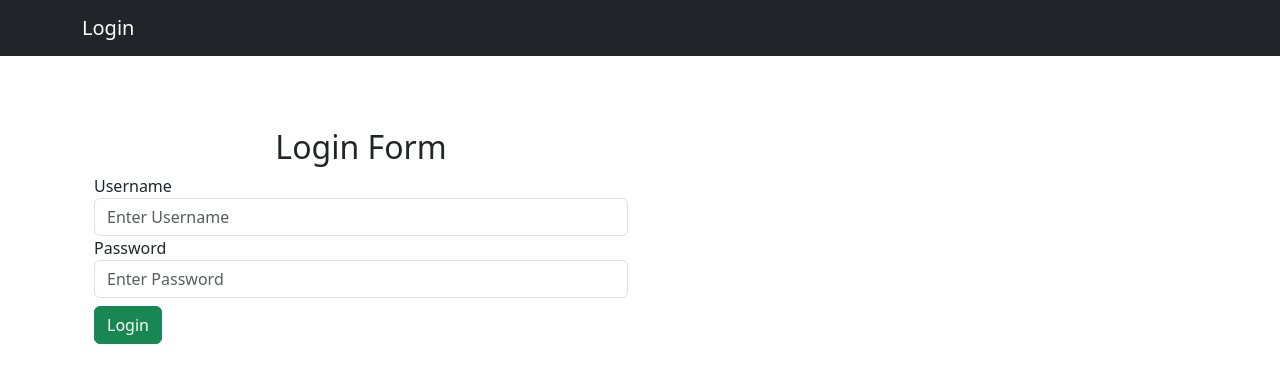
After one commit to kbrieva/my-employee-app, a Django app: page /users/login in a window 1280 px wide. The commit adds this page. Shown: the top 383 px of the page. Run offline with Django 5.2, Linux system fonts and the light colour scheme.

Commit message:
Adding user permission and authentication

```diff
--- a/templates/partials/_navbar.html
+++ b/templates/partials/_navbar.html
@@ -1,7 +1,13 @@
-<nav class="navbar navbar-dark bg-dark mb-4">
+<nav class="navbar navbar-dark bg-dark mb-4 text-center">
     <div class="container">
+        {% if request.user.is_authenticated %}
         <a href="/users" class="navbar-brand">Users</a>
-        <a href="add" class="navbar-brand">Add New</a>
-        <a href="" class="navbar-brand">Login</a>
+        <a href="/users/add" class="navbar-brand">Add New</a>
+        {% endif %}
+        {% if user.is_authenticated %}
+        <a href="/users/logout" class="navbar-brand">Logout</a>
+        {% else %}
+        <a href="/users/login" class="navbar-brand">Login</a>
+        {% endif %}
     </div>
 </nav>
--- a/templates/users/detail.html
+++ b/templates/users/detail.html
@@ -5,6 +5,8 @@
 {% endblock %}
 
 {% block content %}
+
+
 {% if error_message %}
 <p class="alert alert-danger"><strong>{{ error_message }} </strong> </p>
 {% endif %}
@@ -17,9 +19,13 @@
 </div>
 
 <div class="btn-group mt-5">
+
+    {% if request.user.is_staff %}
     <a href="{% url 'users:delete' user.id %}" class="btn btn-sm btn-danger">Delete</a>
     <a href="{% url 'users:edit' user.id %}" class="btn btn-sm btn-info">Edit</a>
+    {% endif %}
     <a href="{% url 'users:index' %}" class="btn btn-sm btn-success">Return</a>
+
 </div>
 </div>
 
--- a/templates/users/index.html
+++ b/templates/users/index.html
@@ -5,10 +5,10 @@
 {% endblock %}
 
 {% block content %}
-
+    <h3 class="mb-3">Welcome {{ user }} </h3>
     <form action="{% url 'users:search' %}" method="get">
         <div class="input-group">
-            <input type="text" class="form-control link-info" name="search" placeholder="search" required>
+            <input type="text" class="form-control" name="search" placeholder="search" required>
             <div class="input-group-append">
                 <button type="submit" class="btn btn-success">Search</button>
             </div>
--- /dev/null
+++ b/templates/users/login.html
@@ -0,0 +1,47 @@
+{% extends 'base.html' %}
+
+{% block title %}
+Login
+{% endblock %}
+
+{% block content %}
+
+<div class="container">
+    <div class="row mt-5">
+
+        <div class="col-md-6 m-aut">
+
+            {% if error_message %}
+            <p class="alert alert-danger">{{error_message}}</p>
+            {% endif %}
+
+            <div class="text-center">
+                <h2>Login Form</h2>
+            </div>
+            <form action="{% url 'users:loginprocess' %}" method="post">
+                {% csrf_token %}
+                <div class="form-group">
+                    <label for="">Username</label>
+                    <input type="text" name="username" id="username" class="form-control" placeholder="Enter Username" autocomplete="off">
+                    <label for="">Password</label>
+                    <input type="password" name="password" id="password" class="form-control" placeholder="Enter Password">
+
+                </div>
+
+                <button type="submit" class="btn btn-success mt-2">Login</button>
+
+
+
+
+
+            </form>
+        </div>
+
+
+    </div>
+
+</div>
+
+
+
+{% endblock %}
--- a/users/urls.py
+++ b/users/urls.py
@@ -7,6 +7,9 @@ app_name = 'users'
 
 urlpatterns = [
     path('', views.index, name="index"),
+    path('login', views.loginview, name="loginview"),
+    path('login/process', views.loginprocess, name="loginprocess"),
+    path('logout', views.processlogout, name="processlogout"),
     path('add', views.add, name="add"),
     path('search', views.search, name="search"),
     path('processadd', views.processadd, name='processadd'),
--- a/users/views.py
+++ b/users/views.py
@@ -4,6 +4,8 @@ from .models import User
 from django.db.models import Q
 from django.core.paginator import Paginator
 from django.core.exceptions import  ObjectDoesNotExist
+from django.contrib.auth import authenticate, logout, login
+from django.contrib.auth.decorators import login_required, permission_required
 
 
 def index(request):
@@ -28,6 +30,8 @@ def search(request):
 
     return render(request, 'users/index.html', {'page_obj': user_list})
 
+@login_required(login_url='/users/login')
+@permission_required('user.add_user', login_url='/users/login')
 def add(request):
     return render(request, 'users/add.html')
 
@@ -49,7 +53,7 @@ def processadd(request):
         user = User.objects.create(user_email=email, user_fname=fname, user_lname=lname, user_position=position, user_image=user_pic)
         user.save()
         return HttpResponseRedirect('/users')
-
+@login_required(login_url='/users/login')
 def detail(request, profile_id):
     try:
         user = User.objects.get(pk=profile_id)
@@ -61,6 +65,8 @@ def delete(request, profile_id):
     User.objects.filter(id=profile_id).delete()
     return HttpResponseRedirect("/users")
 
+@login_required(login_url='/users/login')
+@permission_required('users.change_user', login_url='/users/login')
 def edit(request, profile_id):
     try:
         user = User.objects.get(pk=profile_id)
@@ -92,3 +98,24 @@ def processedit(request, profile_id):
             user_profile.user_image = profile_pic
         user_profile.save()
         return HttpResponseRedirect(reverse('users:detail', args=(profile_id, )))
+
+def loginview(request):
+    return render(request, 'users/login.html')
+
+def loginprocess(request):
+    username = request.POST.get('username')
+    password = request.POST.get('password')
+
+    user = authenticate(username=username,  password=password)
+    if user is not None:
+        # the authentication was successful
+        login(request, user)
+        return HttpResponseRedirect('/users')
+    else:
+        return render(request, 'users/login.html', {
+            'error_message': "Login Failed"
+        })
+
+def processlogout(request):
+    logout(request)
+    return  HttpResponseRedirect("/users/login")
```
